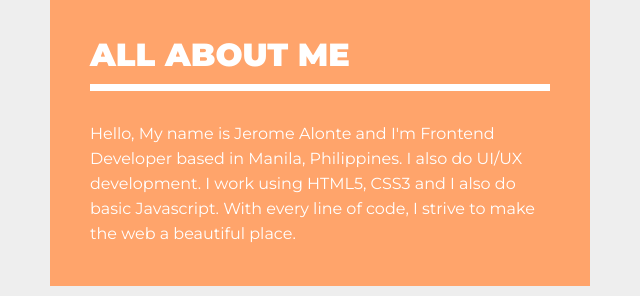
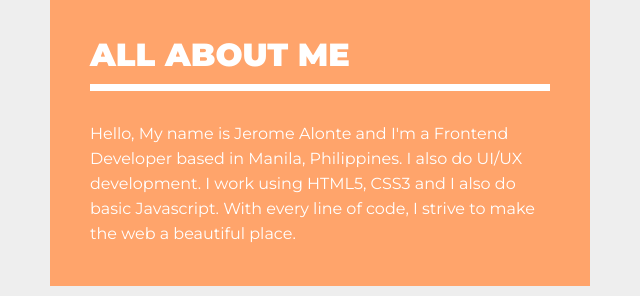
Before and after one commit to jeromealonte/jeromealonte.github.io, a plain HTML site: page index.html in a window 1280 px wide. Shown: the part 980-1276 px from the top of the page, 50-690 px from the left. Drawn offline with Linux system fonts and the light colour scheme.

Commit message:
updated about me contnent

```diff
--- a/index.html
+++ b/index.html
@@ -61,7 +61,7 @@
         <div>
             <h1>ALL ABOUT ME</h1>
             <hr class="hr-style">
-            <h4>Hello, My name is Jerome Alonte and I'm Frontend Developer based in Manila, Philippines. I also do UI/UX development. I work using HTML5, CSS3 and I also do basic Javascript. With every line of code, I strive to make the web a beautiful place. </h4>
+            <h4>Hello, My name is Jerome Alonte and I'm a Frontend Developer based in Manila, Philippines. I also do UI/UX development. I work using HTML5, CSS3 and I also do basic Javascript. With every line of code, I strive to make the web a beautiful place. </h4>
         </div>
     </div>
 
```
